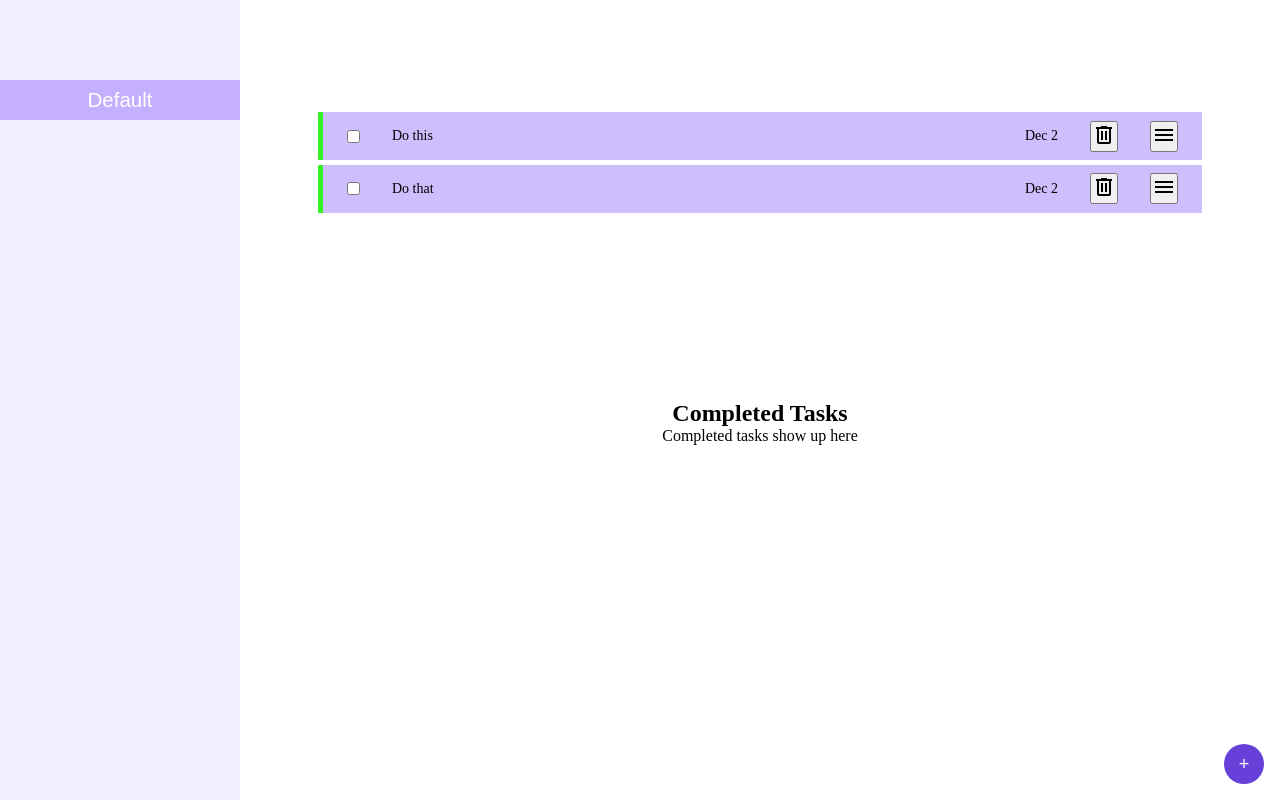
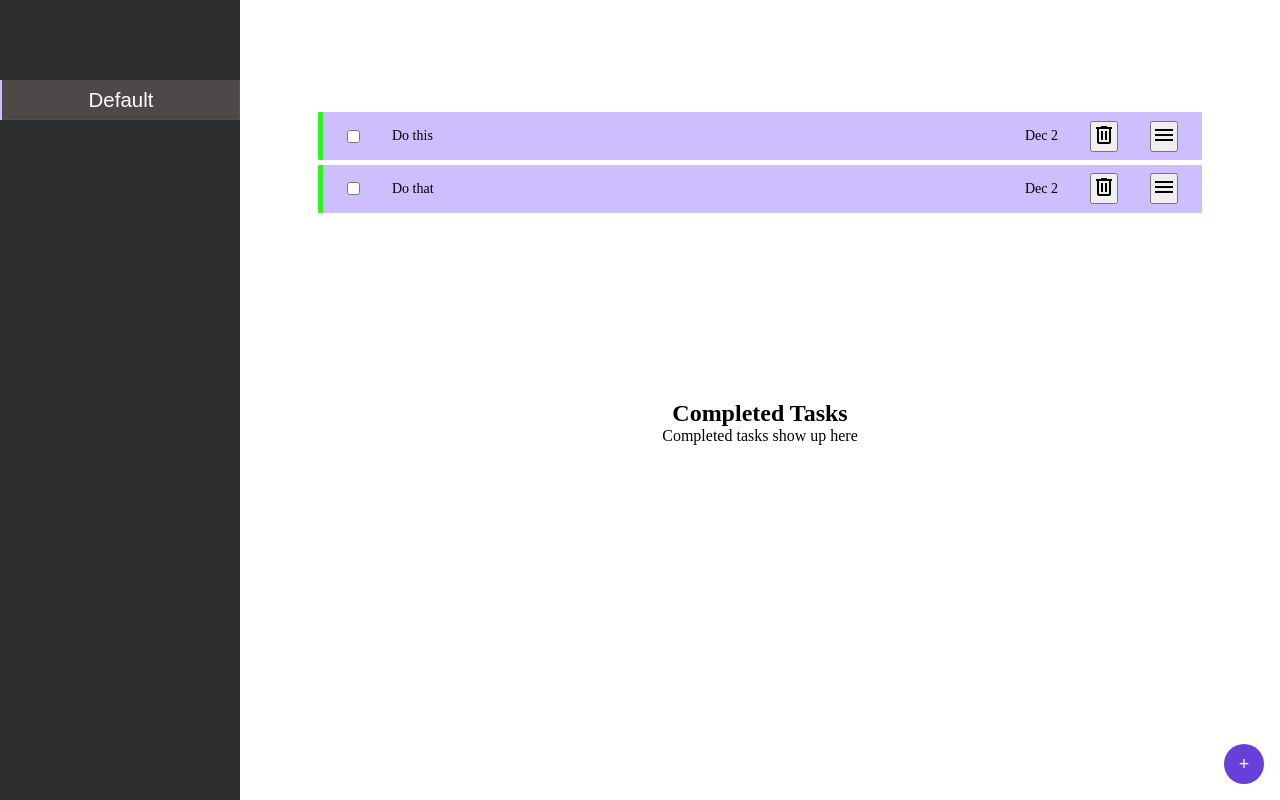
Before and after one commit to Emphibian/top-todolist, a website built with webpack: page src/index.html in a window 1280 px wide. Built offline with nearby package versions, Linux system fonts and the light colour scheme.

Commit message:
Make the sidebar gray

```diff
--- a/src/style.css
+++ b/src/style.css
@@ -16,13 +16,14 @@ main {
 
 .sidebar {
   padding: 5rem 0;
-  background-color: #f2effe;
+  background-color: #2e2e2e;
   display: flex;
   flex-direction: column;
 }
 
 .sidebar button {
   background-color: inherit;
+  color: white;
   width: 100%;
   border: none;
   font-size: 1.28rem;
@@ -30,15 +31,18 @@ main {
 }
 
 .sidebar button:hover {
-  background-color: #9674f9;
+  background-color: #3d3d3d;
   color: #ffffff;
   font-weight: 500;
   font-size: 1.4rem;
 }
 
 .sidebar button.selected {
-  background-color: #c4b0ff;
+  background-color: #4d4949;
   color: #ffffff;
+  box-shadow: -1px -1px inset #575050;
+  border-left: 2px solid #cfbefe;
+  font-weight: 500;
 }
 
 .todo-list {
```
